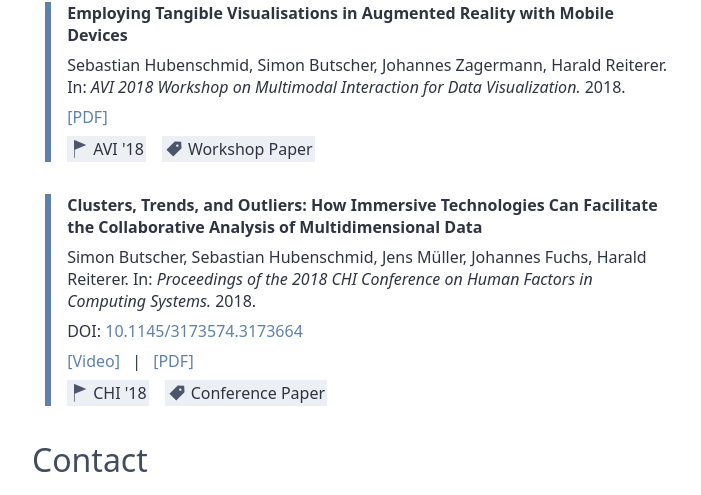
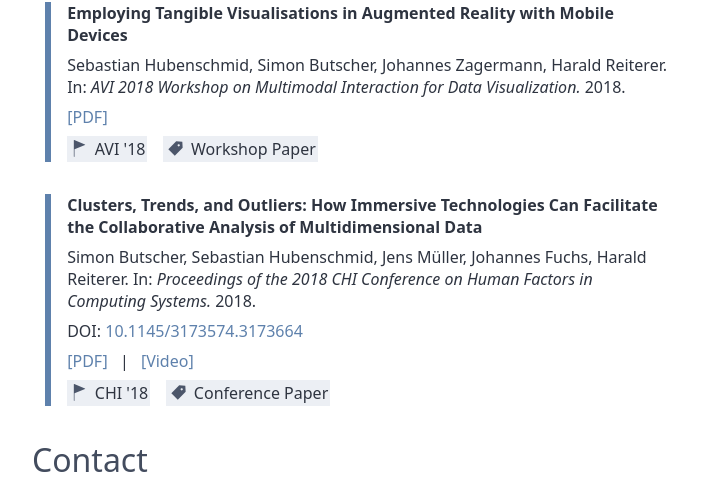
Before and after one commit to SebiH/PersonalWebsite, a Jekyll site: the page built from homepage/index.html, in a window 1280 px wide. Shown: the part 399-894 px from the top of the page, without its empty margins (288-989 px from the left). Built offline with Jekyll 4.4.1, drawn with Linux system fonts in a browser that asks for light colours.

Commit message:
Minor tweaks

```diff
--- a/homepage/_data/publications/avi18.json
+++ b/homepage/_data/publications/avi18.json
@@ -15,7 +15,7 @@
     "links": [
         {
             "name": "PDF",
-            "url": "http://hci.uni-konstanz.de/downloads/AVI_2018_paper_150.pdf"
+            "url": "https://kops.uni-konstanz.de/handle/123456789/43044.2"
         }
     ]
 }
--- a/homepage/_sass/general.scss
+++ b/homepage/_sass/general.scss
@@ -23,6 +23,13 @@
 h1, h2, h3, h4, h5, h6 {
     font-weight: 500;
     color: $nord2;
+}
+
+@media only screen and (max-width: 64em) {
+    /* For mobile phones: */
+    h1 {
+        font-size: 22px;
+    }
 }
 
 #content {
@@ -203,10 +210,10 @@
                 background-repeat: no-repeat;
                 background-size: auto 80%;
                 position: absolute;
-                top: 0;
+                top: 0.05em;
                 left: 0;
-                height: 1.6em;
-                width: 1.6em;
+                height: 1.5em;
+                width: 1.5em;
 
                 &-conference {
                     background-image: url( $data-svg-prefix + map-get( $icons, 'mark' ) );
@@ -218,7 +225,7 @@
             }
 
             .text {
-                margin-left: 1.5em;
+                margin-left: 1.6em;
             }
         }
     }
```
Also changed, not shown: homepage/_data/publications/chi18.json (+4 -4 lines).
